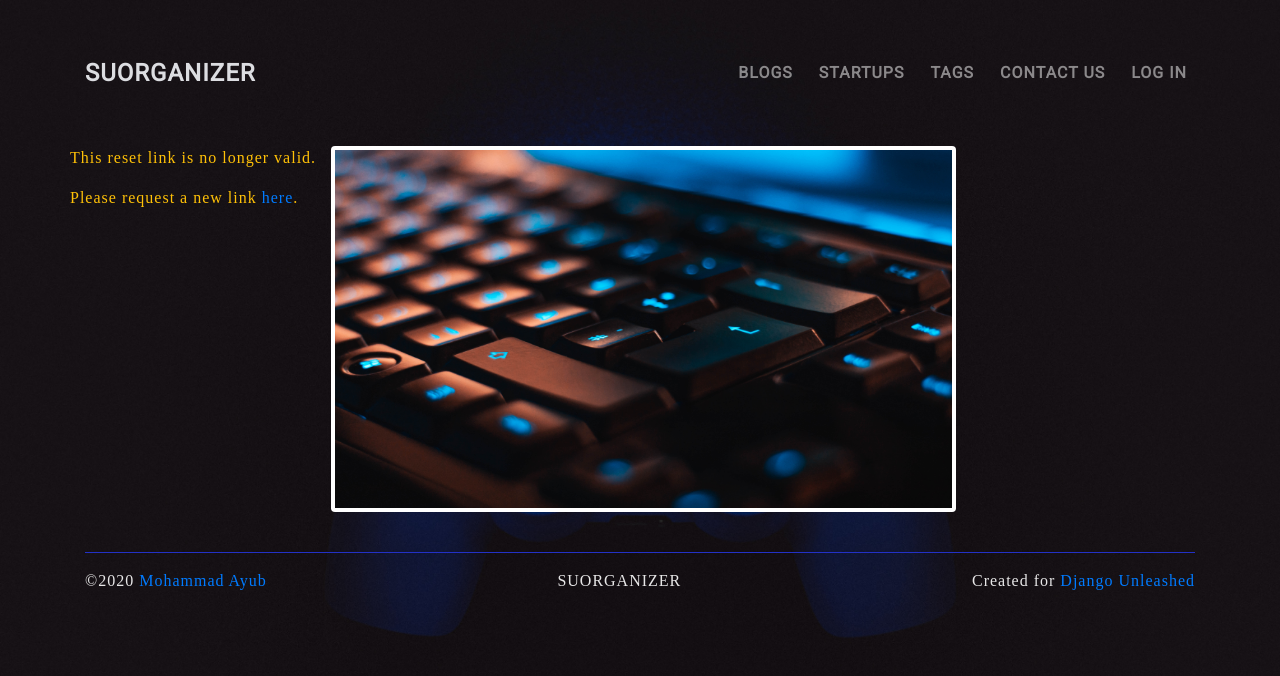
After one commit to mohammadasim/suorganiser, a Django app: page /users/password/reset/1/1/ in a window 1280 px wide. The commit adds this page. Shown: the top 676 px of the page. Run offline with Django 3.2, Linux system fonts and the light colour scheme; parts of the project's set-up code (start-up, migrations or seed data) failed here and were passed over; some libraries are stand-ins or nearby versions.

```diff
--- a/suorganizer/blogs/templates/post/post_archive_year.html
+++ b/suorganizer/blogs/templates/post/post_archive_year.html
@@ -22,7 +22,6 @@
                 <h3>
                     <a href="{{ post.get_absolute_url }}">{{ post.title|title }}</a>
                 </h3>
-                ...
                 <p>
                     Written on:
                     <time datetime="{{ post.pub_date|date:'Y-m-d'}}">
--- a/suorganizer/requirements.txt
+++ b/suorganizer/requirements.txt
@@ -12,3 +12,5 @@ six==1.14.0
 sqlparse==0.3.1
 typed-ast==1.4.1
 wrapt==1.11.2
+boto3==1.14.1
+django-storages==1.9.1
--- a/suorganizer/static/site/style.css
+++ b/suorganizer/static/site/style.css
@@ -108,3 +108,8 @@ hr {
 .written_on {
     margin-left: -28px;
 }
+.col-md-7 img {
+    width: 625px;
+    height: 366px;
+    border: 1px;
+}
--- a/suorganizer/templates/base.html
+++ b/suorganizer/templates/base.html
@@ -86,12 +86,15 @@
     <footer>
         <div class="container">
             <hr>
+        </div>
+        <div class="container d-flex justify-content-md-between">
             <p class="font-weight-light text-justify">
                 &copy;2020
                 <a href="https://AndresForge.com">
-                    Andrew Pinkham
+                    Mohammad Ayub
                 </a>
             </p>
+            <p class="font-weight-light text-justify">SUORGANIZER</p>
             <p class="font-weight-light text-justify">
                 Created for
                 <a href="https://Django-Unleashed.com/">
--- /dev/null
+++ b/suorganizer/users/templates/users/password_reset_confirm.html
@@ -0,0 +1,26 @@
+{% extends 'users/base_user.html' %}
+{% load crispy_forms_tags %}
+{% block title %}
+{{ block.super }} - Password Reset
+{% endblock title %}
+{% block content %}
+<div class="row">
+    <div class="class=col-md-5">
+        {% if validlink %}
+        <p class="text-info">Please enter a new password below</p>
+        <form action="{{ request.path }}" method="post">
+            {% csrf_token %}
+            {{ form|crispy }}
+            <button class="btn btn-outline-primary btn-lg btn-block" type="submit">Save New Password</button>
+        </form>
+        {% else %}
+        <p class="text-warning">This reset link is no longer valid.</p>
+        <p class="text-warning">Please request a new link <a href="{% url 'dj-auth:pw_reset_start' %}">here</a>.</p>
+        {% endif %}
+    </div>
+    <div class="col-md-7">
+        <img class="rounded img-thumbnail"
+             src="{{ STATICFILES_DIRS }}/static/images/christian-wiediger-WkfDrhxDMC8-unsplash.jpg"/>
+    </div>
+</div>
+{% endblock content %}
--- /dev/null
+++ b/suorganizer/users/templates/users/password_reset_email.txt
@@ -0,0 +1,5 @@
+Hello from {{ site_name }}
+We have received a request to reset password for {{ user.get_username }}.
+If you did not request a password reset, please ignore this email.
+To reset your password, please navigate to:
+{{ protocol }}://{{ domain }}{% url 'dj-auth:pw_reset_confirm' uid token %}
--- /dev/null
+++ b/suorganizer/users/templates/users/password_reset_subject.txt
@@ -0,0 +1 @@
+{{site_name }} Password Reset
--- a/suorganizer/users/urls.py
+++ b/suorganizer/users/urls.py
@@ -1,9 +1,40 @@
+from django.conf.urls import include
 from django.contrib.auth import views as auth_views
 from django.contrib.auth.forms import AuthenticationForm
-from django.urls import path
+from django.urls import path, reverse_lazy
 from django.views.generic import RedirectView
 
 app_name = 'dj-auth'
+
+password_url = [
+    path('change/',
+         auth_views.PasswordChangeView.as_view(
+             template_name='users/password_change_form.html',
+             success_url=reverse_lazy('dj-auth:pw_change_done')
+         ), name='pw_change'),
+    path('change/done/',
+         auth_views.PasswordChangeDoneView.as_view(
+             template_name='users/password_change_done.html'
+         ), name='pw_change_done'),
+    path('reset/', auth_views.PasswordResetView.as_view(
+        template_name='users/password_reset_form.html',
+        email_template_name='users/password_reset_email.txt',
+        subject_template_name='users/password_reset_subject.txt',
+        success_url=reverse_lazy('dj-auth:pw_reset_sent')
+    ), name='pw_reset_start'),
+    path('reset/sent/', auth_views.PasswordResetDoneView.as_view(
+        template_name='users/password_reset_sent.html'
+    ), name='pw_reset_sent'),
+    path('reset/<uidb64>/<token>/', auth_views.PasswordResetConfirmView.as_view(
+        template_name='users/password_reset_confirm.html',
+        success_url=reverse_lazy('dj-auth:pw_reset_complete')
+    ), name='pw_reset_confirm'),
+    path('reset/done/', auth_views.PasswordResetCompleteView.as_view(
+        template_name='users/password_reset_complete.html',
+        extra_context={'form': 'AuthenticationForm'}
+    ), name='pw_reset_complete')
+
+]
 
 urlpatterns = [
     path('login/', auth_views.LoginView.as_view(
@@ -20,5 +51,6 @@ urlpatterns = [
     path('', RedirectView.as_view(
         pattern_name='dj-auth:login',
         permanent=False
-    ), )
+    ), ),
+    path('password/', include(password_url)),
 ]
```
Also changed, not shown: suorganizer/organizers/models.py (+16 -0 lines), suorganizer/organizers/templates/tag/tag_detail.html (+25 -4 lines), suorganizer/suorganizer/settings/base.py (+13 -2 lines), suorganizer/users/templates/users/login.html (+7 -1 lines), suorganizer/users/templates/users/password_change_done.html (added, +13 -0 lines), suorganizer/users/templates/users/password_change_form.html (added, +17 -0 lines), suorganizer/users/templates/users/password_reset_complete.html (added, +12 -0 lines), suorganizer/users/templates/users/password_reset_form.html (added, +16 -0 lines), suorganizer/users/templates/users/password_reset_sent.html (added, +12 -0 lines), suorganizer/static/images/christian-wiediger-WkfDrhxDMC8-unsplash.jpg (added).
